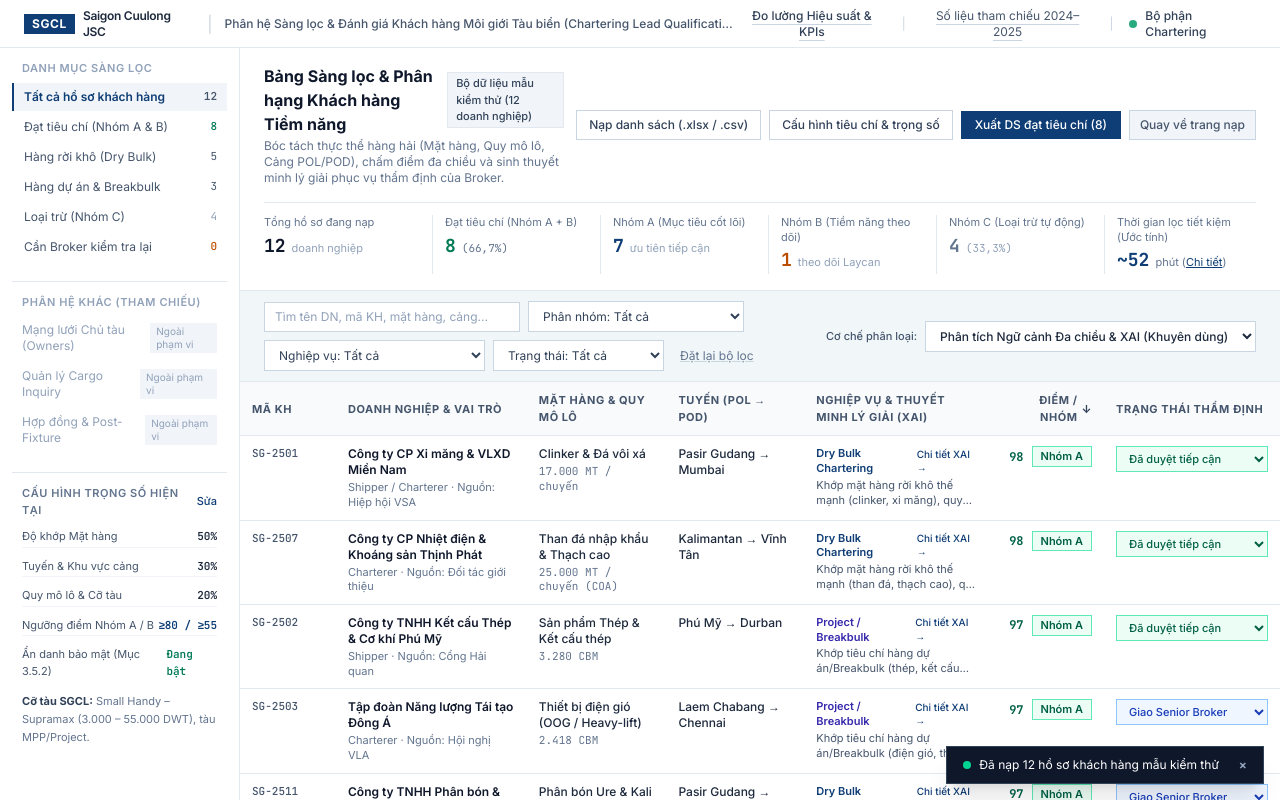
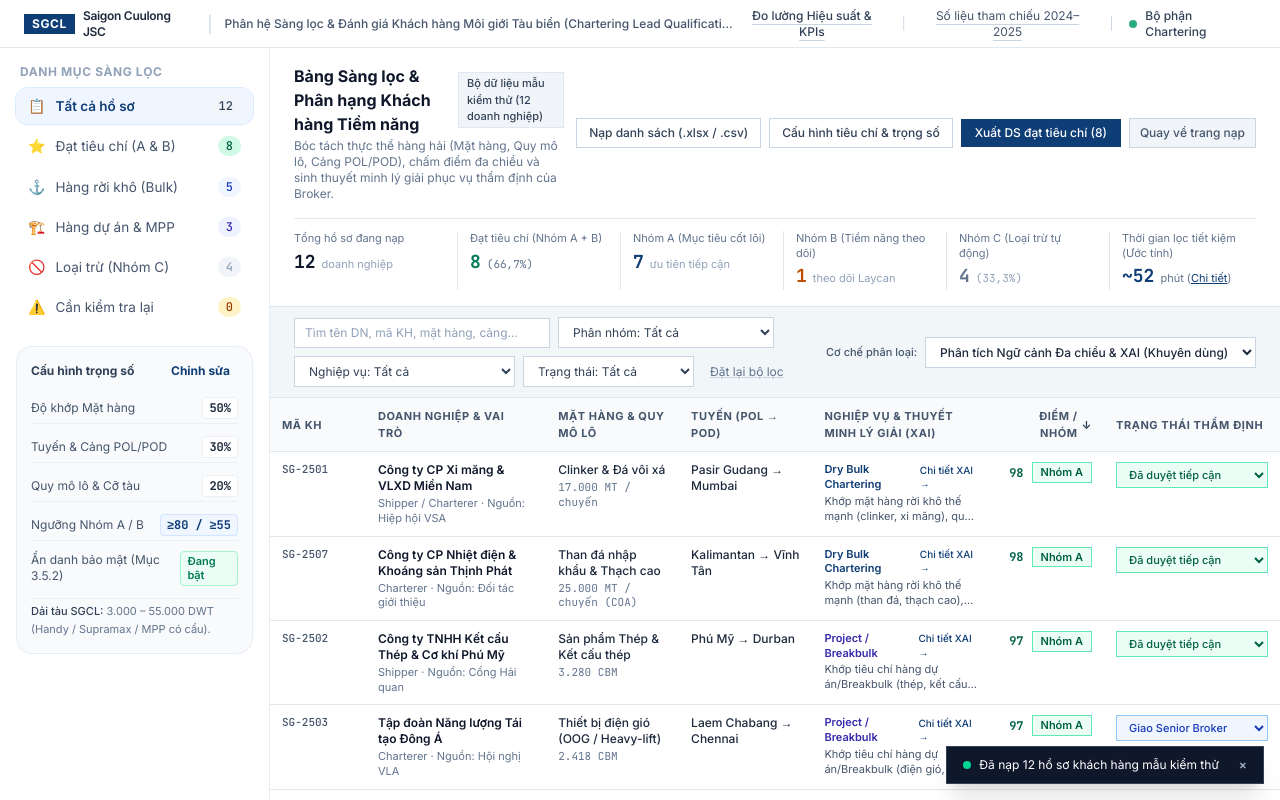
Before and after one commit to NBasLongz/sgcl-chartering-customeriq, a Next.js app: page / in a window 1280 px wide. Both pictures are taken after a click on the button "Dùng 12 hồ sơ mẫu kiểm thử". Shown: the top 800 px of the page. Built offline with nearby package versions, Linux system fonts and the light colour scheme.

Commit message:
style: soften sidebar UI, increase text size, remove redundant out-of-scope items, add icons

```diff
--- a/src/components/layout/Sidebar.tsx
+++ b/src/components/layout/Sidebar.tsx
@@ -19,26 +19,68 @@ export default function Sidebar({
   kpiMetrics,
   onOpenRulesModal
 }: SidebarProps) {
-  const navItems: { key: PresetViewType; label: string; count: number; colorClass?: string }[] = [
-    { key: 'ALL', label: 'Tất cả hồ sơ khách hàng', count: kpiMetrics.total },
-    { key: 'SUITABLE', label: 'Đạt tiêu chí (Nhóm A & B)', count: kpiMetrics.suitableCount, colorClass: 'text-emerald-700 font-medium' },
-    { key: 'DRY_BULK', label: 'Hàng rời khô (Dry Bulk)', count: kpiMetrics.bulkCount },
-    { key: 'PROJECT', label: 'Hàng dự án & Breakbulk', count: kpiMetrics.projectCount },
-    { key: 'EXCLUDED', label: 'Loại trừ (Nhóm C)', count: kpiMetrics.groupCCount, colorClass: 'text-slate-400' },
-    { key: 'NEEDS_REVIEW', label: 'Cần Broker kiểm tra lại', count: kpiMetrics.needsReviewCount, colorClass: 'text-amber-700 font-medium' },
+  const navItems: {
+    key: PresetViewType;
+    label: string;
+    count: number;
+    icon: string;
+    badgeClass: string;
+  }[] = [
+    {
+      key: 'ALL',
+      label: 'Tất cả hồ sơ',
+      count: kpiMetrics.total,
+      icon: '📋',
+      badgeClass: 'bg-slate-100 text-slate-700'
+    },
+    {
+      key: 'SUITABLE',
+      label: 'Đạt tiêu chí (A & B)',
+      count: kpiMetrics.suitableCount,
+      icon: '⭐',
+      badgeClass: 'bg-emerald-100 text-emerald-800 font-bold'
+    },
+    {
+      key: 'DRY_BULK',
+      label: 'Hàng rời khô (Bulk)',
+      count: kpiMetrics.bulkCount,
+      icon: '⚓',
+      badgeClass: 'bg-blue-50 text-blue-800'
+    },
+    {
+      key: 'PROJECT',
+      label: 'Hàng dự án & MPP',
+      count: kpiMetrics.projectCount,
+      icon: '🏗️',
+      badgeClass: 'bg-indigo-50 text-indigo-800'
+    },
+    {
+      key: 'EXCLUDED',
+      label: 'Loại trừ (Nhóm C)',
+      count: kpiMetrics.groupCCount,
+      icon: '🚫',
+      badgeClass: 'bg-slate-100 text-slate-400'
+    },
+    {
+      key: 'NEEDS_REVIEW',
+      label: 'Cần kiểm tra lại',
+      count: kpiMetrics.needsReviewCount,
+      icon: '⚠️',
+      badgeClass: 'bg-amber-100 text-amber-800 font-bold'
+    },
   ];
 
   return (
-    <aside className="w-full lg:w-60 bg-white border-b lg:border-b-0 lg:border-r border-slate-200 flex flex-col justify-between shrink-0 select-none">
-      <div className="p-3 space-y-5">
+    <aside className="w-full lg:w-[270px] bg-white border-b lg:border-b-0 lg:border-r border-slate-200/80 flex flex-col justify-between shrink-0 select-none">
+      <div className="p-4 space-y-5">
         {/* Primary Operational Views */}
         <div>
-          <div className="px-2.5 mb-1.5 flex items-center justify-between">
-            <span className="text-[11px] font-semibold uppercase tracking-wider text-slate-400">
-              Danh mục Sàng lọc
+          <div className="px-1 mb-2 flex items-center justify-between">
+            <span className="text-xs font-bold uppercase tracking-wider text-slate-400">
+              Danh mục sàng lọc
             </span>
           </div>
-          <nav aria-label="Bộ lọc danh mục nghiệp vụ" className="space-y-0.5 text-xs">
+          <nav aria-label="Bộ lọc danh mục nghiệp vụ" className="space-y-1">
             {navItems.map(item => {
               const isActive = activePreset === item.key;
               return (
@@ -46,14 +88,19 @@ export default function Sidebar({
                   key={item.key}
                   type="button"
                   onClick={() => onSelectPreset(item.key)}
-                  className={`w-full text-left flex items-center justify-between px-2.5 py-1.5 transition cursor-pointer ${
+                  className={`w-full text-left flex items-center justify-between px-3 py-2 rounded-xl text-[13.5px] transition-all cursor-pointer ${
                     isActive
-                      ? 'font-semibold text-[#0F3D75] bg-slate-100 border-l-2 border-[#0F3D75]'
-                      : 'text-slate-600 hover:bg-slate-50 border-l-2 border-transparent'
+                      ? 'font-semibold text-[#0F3D75] bg-blue-50/90 shadow-xs ring-1 ring-blue-100'
+                      : 'text-slate-600 hover:bg-slate-100/70 hover:text-slate-900'
                   }`}
                 >
-                  <span className="truncate">{item.label}</span>
-                  <span className={`font-mono tabular-nums text-[11px] ml-2 shrink-0 ${item.colorClass || 'text-slate-600'}`}>
+                  <div className="flex items-center space-x-2.5 truncate">
+                    <span className="text-sm shrink-0">{item.icon}</span>
+                    <span className="truncate">{item.label}</span>
+                  </div>
+                  <span
+                    className={`ml-2 px-2 py-0.5 rounded-full text-xs font-mono font-medium shrink-0 ${item.badgeClass}`}
+                  >
                     {item.count}
                   </span>
                 </button>
@@ -62,99 +109,70 @@ export default function Sidebar({
           </nav>
         </div>
 
-        {/* Reference / Out-of-scope Modules */}
-        <div className="pt-3 border-t border-slate-200">
-          <div className="px-2.5 mb-1.5 flex items-center justify-between">
-            <span className="text-[11px] font-semibold uppercase tracking-wider text-slate-400">
-              Phân hệ khác (Tham chiếu)
-            </span>
-          </div>
-          <div className="space-y-0.5 text-xs text-slate-400">
-            <div
-              className="px-2.5 py-1.5 flex items-center justify-between cursor-not-allowed"
-              title="Phân hệ ngoài phạm vi đề tài sàng lọc khách hàng"
-            >
-              <span>Mạng lưới Chủ tàu (Owners)</span>
-              <span className="text-[10px] bg-slate-100 text-slate-400 px-1.5 py-0.5">Ngoài phạm vi</span>
+        {/* Active Scoring Parameters Card - Soft Rounded Modern Design */}
+        <div className="bg-slate-50/90 border border-slate-200/70 rounded-2xl p-3.5 space-y-3">
+          <div className="flex items-center justify-between">
+            <div className="flex items-center space-x-1.5">
+              <span className="text-xs font-bold text-slate-700">Cấu hình trọng số</span>
             </div>
-            <div
-              className="px-2.5 py-1.5 flex items-center justify-between cursor-not-allowed"
-              title="Phân hệ ngoài phạm vi đề tài sàng lọc khách hàng"
-            >
-              <span>Quản lý Cargo Inquiry</span>
-              <span className="text-[10px] bg-slate-100 text-slate-400 px-1.5 py-0.5">Ngoài phạm vi</span>
-            </div>
-            <div
-              className="px-2.5 py-1.5 flex items-center justify-between cursor-not-allowed"
-              title="Phân hệ ngoài phạm vi đề tài sàng lọc khách hàng"
-            >
-              <span>Hợp đồng &amp; Post-Fixture</span>
-              <span className="text-[10px] bg-slate-100 text-slate-400 px-1.5 py-0.5">Ngoài phạm vi</span>
-            </div>
-          </div>
-        </div>
-
-        {/* Active Scoring Parameters Summary */}
-        <div className="pt-3 border-t border-slate-200">
-          <div className="px-2.5 mb-2 flex items-center justify-between">
-            <span className="text-[11px] font-semibold uppercase tracking-wider text-slate-500">
-              Cấu hình Trọng số Hiện tại
-            </span>
             <button
               type="button"
               onClick={onOpenRulesModal}
-              className="text-[11px] text-[#0F3D75] hover:underline font-medium cursor-pointer"
+              className="text-xs text-[#0F3D75] hover:text-[#0A2B54] font-bold hover:underline cursor-pointer px-2 py-0.5 rounded-md hover:bg-blue-100/50 transition"
             >
-              Sửa
+              Chỉnh sửa
             </button>
           </div>
-          <div className="px-2.5 space-y-2 text-[11px] text-slate-600">
-            <div className="flex justify-between items-center py-0.5 border-b border-slate-100">
+
+          <div className="space-y-2 text-xs text-slate-600">
+            <div className="flex justify-between items-center py-1 border-b border-slate-200/50">
               <span>Độ khớp Mặt hàng</span>
-              <span className="font-mono tabular-nums font-semibold text-slate-800">
+              <span className="font-mono font-bold text-slate-800 bg-white px-1.5 py-0.5 rounded border border-slate-200/60">
                 {rules.weightCargo}%
               </span>
             </div>
-            <div className="flex justify-between items-center py-0.5 border-b border-slate-100">
-              <span>Tuyến &amp; Khu vực cảng</span>
-              <span className="font-mono tabular-nums font-semibold text-slate-800">
+            <div className="flex justify-between items-center py-1 border-b border-slate-200/50">
+              <span>Tuyến &amp; Cảng POL/POD</span>
+              <span className="font-mono font-bold text-slate-800 bg-white px-1.5 py-0.5 rounded border border-slate-200/60">
                 {rules.weightRoute}%
               </span>
             </div>
-            <div className="flex justify-between items-center py-0.5 border-b border-slate-100">
+            <div className="flex justify-between items-center py-1 border-b border-slate-200/50">
               <span>Quy mô lô &amp; Cỡ tàu</span>
-              <span className="font-mono tabular-nums font-semibold text-slate-800">
+              <span className="font-mono font-bold text-slate-800 bg-white px-1.5 py-0.5 rounded border border-slate-200/60">
                 {rules.weightVolume}%
               </span>
             </div>
-            <div className="flex justify-between items-center py-0.5 border-b border-slate-100">
-              <span>Ngưỡng điểm Nhóm A / B</span>
-              <span className="font-mono tabular-nums font-semibold text-[#0F3D75]">
+            <div className="flex justify-between items-center py-1 border-b border-slate-200/50">
+              <span>Ngưỡng Nhóm A / B</span>
+              <span className="font-mono font-bold text-[#0F3D75] bg-blue-50 px-1.5 py-0.5 rounded border border-blue-200/60">
                 &ge;{rules.thresholdA} / &ge;{rules.thresholdB}
               </span>
             </div>
-            <div className="flex justify-between items-center py-0.5">
+            <div className="flex justify-between items-center pt-0.5">
               <span>Ẩn danh bảo mật (Mục 3.5.2)</span>
               <span
-                className={`font-mono tabular-nums font-semibold ${
-                  rules.dataMasking ? 'text-emerald-700' : 'text-slate-400'
+                className={`font-semibold px-1.5 py-0.5 rounded text-[11px] ${
+                  rules.dataMasking
+                    ? 'bg-emerald-50 text-emerald-700 border border-emerald-200'
+                    : 'bg-slate-100 text-slate-400'
                 }`}
               >
                 {rules.dataMasking ? 'Đang bật' : 'Tắt'}
               </span>
             </div>
-            <div className="pt-1 text-[11px] text-slate-500 leading-relaxed">
-              <p>
-                <strong className="text-slate-700">Cỡ tàu SGCL:</strong> Small Handy &ndash; Supramax (3.000 &ndash; 55.000 DWT), tàu MPP/Project.
-              </p>
-            </div>
+          </div>
+
+          <div className="pt-1 border-t border-slate-200/60 text-[11px] text-slate-500 leading-relaxed">
+            <span className="font-medium text-slate-700">Dải tàu SGCL:</span> 3.000 &ndash; 55.000 DWT (Handy / Supramax / MPP có cẩu).
           </div>
         </div>
       </div>
 
-      <div className="p-3 border-t border-slate-200 text-[11px] text-slate-400 space-y-0.5">
-        <p className="font-medium text-slate-600">Công ty CP DV Tiếp vận &amp; TM Sài Gòn Cửu Long</p>
-        <p>MST: 0302752341 &middot; 20/5 Tân Cảng, TP.HCM</p>
+      {/* Footer */}
+      <div className="p-4 border-t border-slate-200/70 text-xs text-slate-400 space-y-1">
+        <p className="font-medium text-slate-700 text-[12px]">Saigon Cuulong JSC (SGCL)</p>
+        <p className="text-[11px] text-slate-500">MST: 0302752341 &middot; 20/5 Tân Cảng, TP.HCM</p>
       </div>
     </aside>
   );
```
